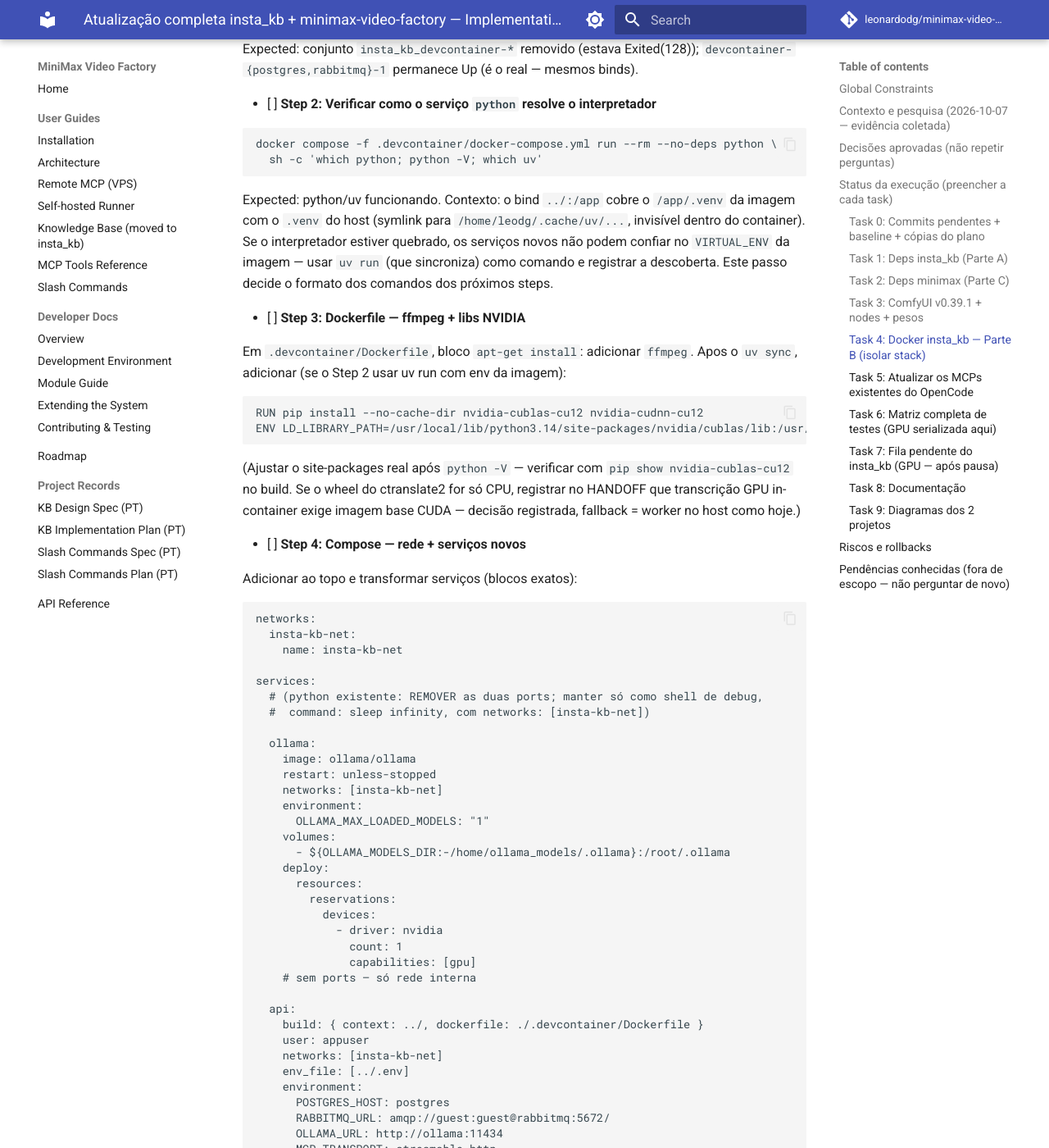
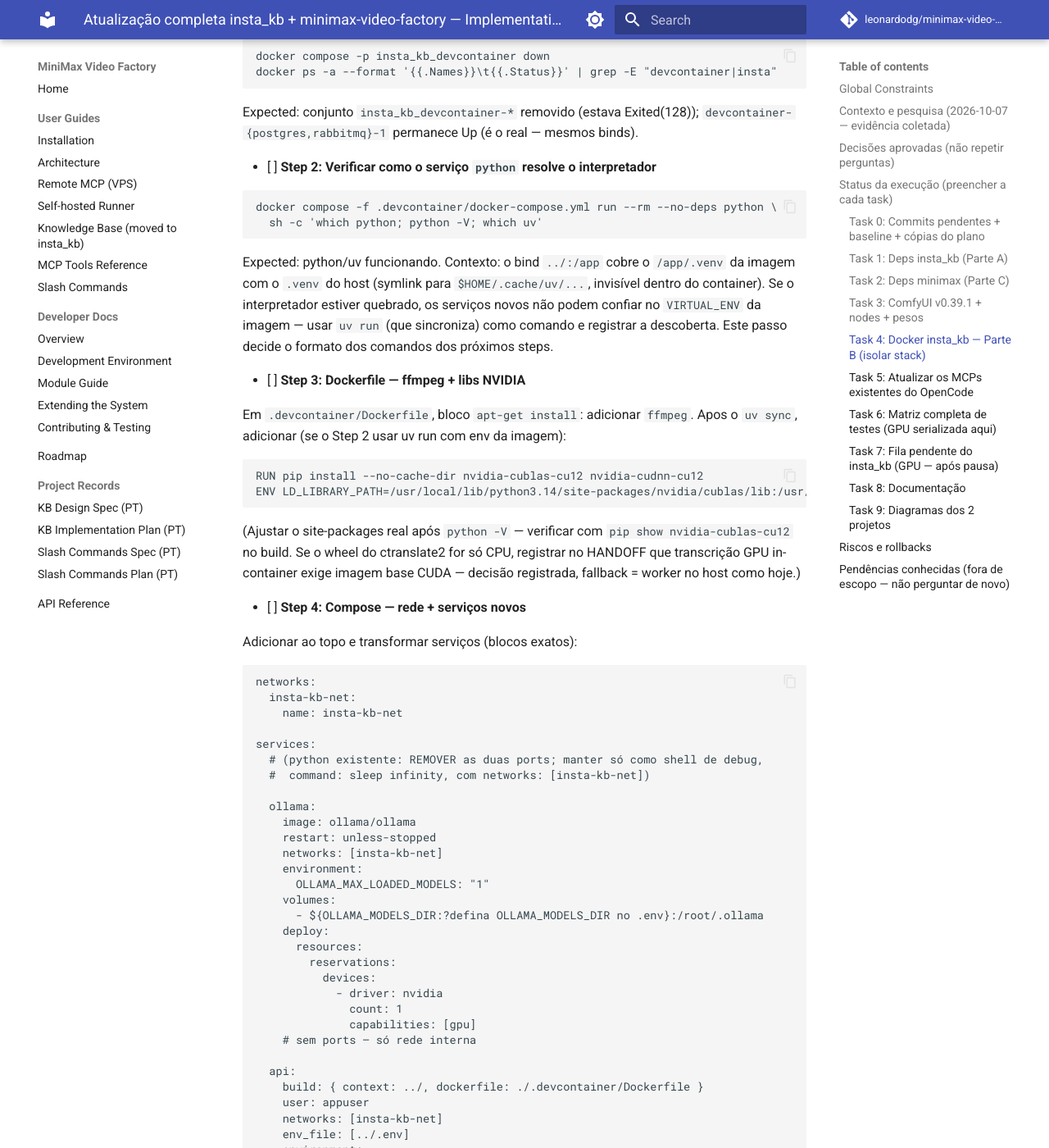
Before and after one commit to leonardodg/minimax-video-factory, an MkDocs documentation site: the page built from docs/PLANO_ATUALIZACAO.md, in a window 1280 px wide and 1400 px high, scrolled down 11864 px. Shown: the whole window at 82% size. Built offline with MkDocs 1.6.1 and Material for MkDocs 9.7.7, drawn with Linux system fonts in a browser that asks for light colours; comment, search, counter and statistics services are not loaded; some of the changed text lies outside the part shown.

Commit message:
docs: plano — remove home paths (privacy test) e aplica review da Task 2
- /home/leodg/ -> $HOME/ em todo o plano (repo publico, tests/unit_privacy.py)
- heredoc python: expanduser no checkpoint de pesos ($HOME nao expande em aspas)
- compose ollama: ${OLLAMA_MODELS_DIR:?...} em vez de default inventado
- Task 3: caveat — docker/Dockerfile nao copia uv.lock (re-resolve dos ranges)
- 3 copias (mestre/insta_kb/minimax) md5-identicas

````diff
--- a/docs/PLANO_ATUALIZACAO.md
+++ b/docs/PLANO_ATUALIZACAO.md
@@ -154,10 +154,10 @@
 - [ ] **Step 1: Mostrar diffs e obter aprovação**
 
 ```bash
-git -C /home/leodg/localhost/insta_kb diff --stat
-git -C /home/leodg/localhost/insta_kb diff
-git -C /home/leodg/tools-local/minimax-video-factory diff --stat
-git -C /home/leodg/tools-local/minimax-video-factory diff
+git -C $HOME/localhost/insta_kb diff --stat
+git -C $HOME/localhost/insta_kb diff
+git -C $HOME/tools-local/minimax-video-factory diff --stat
+git -C $HOME/tools-local/minimax-video-factory diff
 ```
 Expected: 2 arquivos no insta_kb (fail-soft + resolved path + 48 linhas de
 teste) e 5 no minimax; usuário confirma a divisão dos commits.
@@ -165,8 +165,8 @@
 - [ ] **Step 2: Baseline verde nos dois repos**
 
 ```bash
-cd /home/leodg/localhost/insta_kb && uv run pytest -q
-cd /home/leodg/tools-local/minimax-video-factory && uv run pytest -q
+cd $HOME/localhost/insta_kb && uv run pytest -q
+cd $HOME/tools-local/minimax-video-factory && uv run pytest -q
 ```
 Expected: insta_kb `168 passed` (ou mais); minimax todos os `unit_*` PASS.
 Registrar contagens exatas — é o baseline de regressão das próximas tasks.
@@ -177,7 +177,7 @@
 intercalam no mesmo arquivo (`knowledge.py`); commit único coerente.
 
 ```bash
-cd /home/leodg/localhost/insta_kb
+cd $HOME/localhost/insta_kb
 git add src/core/knowledge/knowledge.py tests/test_core_knowledge.py
 git commit -m "fix(knowledge): fail-soft nos tools MCP e export usa resolved path (+testes)"
 ```
@@ -187,7 +187,7 @@
 - [ ] **Step 4: Commits do minimax (2)**
 
 ```bash
-cd /home/leodg/tools-local/minimax-video-factory
+cd $HOME/tools-local/minimax-video-factory
 git add .env.example docker/docker-compose.yml scripts/config.sh
 git commit -m "build: default INT8 ConvRot + nvfp4 AWQ (compose, .env.example, config.sh)"
 git add docs/MCP_TOOLS.md scripts/generate_mcp_docs.py
@@ -198,12 +198,12 @@
 - [ ] **Step 5: Versionar as cópias do plano**
 
 ```bash
-cp ~/.claude/plans/vamos-atualizar-a-lista-groovy-sun.md /home/leodg/localhost/insta_kb/docs/PLANO_ATUALIZACAO.md
-cp ~/.claude/plans/vamos-atualizar-a-lista-groovy-sun.md /home/leodg/tools-local/minimax-video-factory/docs/PLANO_ATUALIZACAO.md
-git -C /home/leodg/localhost/insta_kb add docs/PLANO_ATUALIZACAO.md
-git -C /home/leodg/localhost/insta_kb commit -m "docs: plano de atualização 2026-10-07"
-git -C /home/leodg/tools-local/minimax-video-factory add docs/PLANO_ATUALIZACAO.md
-git -C /home/leodg/tools-local/minimax-video-factory commit -m "docs: plano de atualização 2026-10-07"
+cp ~/.claude/plans/vamos-atualizar-a-lista-groovy-sun.md $HOME/localhost/insta_kb/docs/PLANO_ATUALIZACAO.md
+cp ~/.claude/plans/vamos-atualizar-a-lista-groovy-sun.md $HOME/tools-local/minimax-video-factory/docs/PLANO_ATUALIZACAO.md
+git -C $HOME/localhost/insta_kb add docs/PLANO_ATUALIZACAO.md
+git -C $HOME/localhost/insta_kb commit -m "docs: plano de atualização 2026-10-07"
+git -C $HOME/tools-local/minimax-video-factory add docs/PLANO_ATUALIZACAO.md
+git -C $HOME/tools-local/minimax-video-factory commit -m "docs: plano de atualização 2026-10-07"
 ```
 Expected: `database.db*` continua untracked e fora dos commits.
 
@@ -256,7 +256,7 @@
 - [ ] **Step 3: Re-resolver o lock**
 
 ```bash
-cd /home/leodg/localhost/insta_kb && uv lock --upgrade
+cd $HOME/localhost/insta_kb && uv lock --upgrade
 grep -A1 '^name = "av"$' uv.lock | head -3
 grep -A1 '^name = "fastapi"$' uv.lock | head -2
 grep -A1 '^name = "uvicorn"$' uv.lock | head -2
@@ -281,7 +281,7 @@
 - [ ] **Step 5: Smoke de transcrição com av 18.1.0 (TDD do ambiente)**
 
 ```bash
-cd /home/leodg/localhost/insta_kb && uv run python - <<'EOF'
+cd $HOME/localhost/insta_kb && uv run python - <<'EOF'
 import wave, struct, math, av
 from faster_whisper.audio import decode_audio
 p = "/tmp/av18_smoke.wav"
@@ -347,7 +347,7 @@
 - [ ] **Step 3: Re-resolver + conferir versões**
 
 ```bash
-cd /home/leodg/tools-local/minimax-video-factory && uv lock --upgrade
+cd $HOME/tools-local/minimax-video-factory && uv lock --upgrade
 grep -A1 '^name = "fastmcp"$' uv.lock | head -2   # 4.0.11
 grep -A1 '^name = "av"$' uv.lock | head -4        # 18.1.0 (não 19.x)
 grep -A1 '^name = "yt-dlp"$' uv.lock | head -2    # 2026.8.19+
@@ -377,7 +377,7 @@
 - [ ] **Step 6: Smoke do MCP via stdio host**
 
 ```bash
-cd /home/leodg/tools-local/minimax-video-factory
+cd $HOME/tools-local/minimax-video-factory
 timeout 15 uv run python -c "
 import os; os.environ['MCP_TRANSPORT']='stdio'
 from minimax_mcp.server import mcp
@@ -446,7 +446,7 @@
 - [ ] **Step 4: Rebuild**
 
 ```bash
-cd /home/leodg/tools-local/minimax-video-factory
+cd $HOME/tools-local/minimax-video-factory
 docker compose -f docker/docker-compose.yml build comfyui 2>&1 | tail -30
 ```
 Expected: build OK; log mostra checkout de `v0.39.1` (o passo
@@ -462,16 +462,21 @@
 Expected: `fastmcp 4.0.11 | av 18.1.0`. Se não bater: o Dockerfile instala
 deps do projeto no build (`UV_PROJECT_ENVIRONMENT=/opt/mcp-venv`) — conferir
 se ele faz `uv sync` do lock atualizado e rebuildar com `--no-cache`.
+ATENÇÃO (review Task 2): `docker/Dockerfile` só copia `pyproject.toml`
+(não `uv.lock`) e o `uv sync` não usa `--frozen` — a imagem re-resolve dos
+ranges (`av==18.1.0` protege, `fastmcp>=4.0.11` flutua). Decidir aqui:
+`COPY uv.lock` + `uv sync --frozen` (reprodutível) ou registrar float
+intencional no HANDOFF.
 
 - [ ] **Step 6: Checkpoint de pesos (pedir OK — sem download antes)**
 
 ```bash
-cd /home/leodg/tools-local/minimax-video-factory && uv run python - <<'EOF'
+cd $HOME/tools-local/minimax-video-factory && uv run python - <<'EOF'
 import json, urllib.request, hashlib, os
 repo = "Comfy-Org/MiniMax-H3"
 api = json.load(urllib.request.urlopen(f"https://huggingface.co/api/models/{repo}"))
 files = {s["rfilename"]: s for s in api["siblings"]}
-roots = {"/comfy/ComfyUI/models": "/home/leodg/minimax/models"}
+roots = {"/comfy/ComfyUI/models": os.path.expanduser("~/minimax/models")}
 for path, localroot in roots.items():
     for name, meta in sorted(files.items()):
         local = os.path.join(localroot, name)
@@ -489,13 +494,13 @@
 ```bash
 # exemplo para arquivo aprovado:
 huggingface-cli download Comfy-Org/MiniMax-H3 <arquivo> \
-  --local-dir /home/leodg/minimax/models
+  --local-dir $HOME/minimax/models
 ```
 
 - [ ] **Step 7: Subir stack + health check**
 
 ```bash
-cd /home/leodg/tools-local/minimax-video-factory
+cd $HOME/tools-local/minimax-video-factory
 docker compose -f docker/docker-compose.yml up -d comfyui
 sleep 20 && curl -s http://127.0.0.1:8188/system_stats | head -c 400
 ```
@@ -561,7 +566,7 @@
 ```
 Expected: python/uv funcionando. Contexto: o bind `../:/app` cobre o
 `/app/.venv` da imagem com o `.venv` do host (symlink para
-`/home/leodg/.cache/uv/...`, invisível dentro do container). Se o
+`$HOME/.cache/uv/...`, invisível dentro do container). Se o
 interpretador estiver quebrado, os serviços novos não podem confiar no
 `VIRTUAL_ENV` da imagem — usar `uv run` (que sincroniza) como comando e
 registrar a descoberta. Este passo decide o formato dos comandos dos
@@ -601,7 +606,7 @@
     environment:
       OLLAMA_MAX_LOADED_MODELS: "1"
     volumes:
-      - ${OLLAMA_MODELS_DIR:-/home/ollama_models/.ollama}:/root/.ollama
+      - ${OLLAMA_MODELS_DIR:?defina OLLAMA_MODELS_DIR no .env}:/root/.ollama
     deploy:
       resources:
         reservations:
@@ -664,8 +669,8 @@
 ```
 
 postgres/rabbitmq: adicionar `networks: [insta-kb-net]` aos dois. Conferir
-`OLLAMA_MODELS_DIR` real no host (`ls /home/ollama_models/.ollama` existe?
-se o path for outro, ajustar). Confirmar porta interna do MCP: server usa
+Valor real de `OLLAMA_MODELS_DIR` (definido no `.env` do host; `ls` do path
++ `/.ollama` deve existir — ajustar se for outro). Confirmar porta interna: server usa
 `settings.MCP_PORT` (8849) — mapear 8849→8849 (corrigir do 8000 antigo).
 
 - [ ] **Step 5: Build + subir infra**
@@ -741,8 +746,8 @@
 
 ```bash
 grep -o '"minimax[^"]*"\|"insta-kb"' ~/.config/opencode/opencode.json \
-  /home/leodg/localhost/insta_kb/.mcp.json \
-  /home/leodg/tools-local/minimax-video-factory/.mcp.json | sort -u
+  $HOME/localhost/insta_kb/.mcp.json \
+  $HOME/tools-local/minimax-video-factory/.mcp.json | sort -u
 ```
 Expected: tabela (nome, tipo, comando/url). Confirmar quais estão `enabled`
 e mapear: 4 minimax (global) + insta-kb (HTTP novo) + 2 do minimax/.mcp.json.
@@ -751,7 +756,7 @@
 
 ```bash
 # host (uv usa o lock novo automaticamente no próximo start):
-cd /home/leodg/tools-local/minimax-video-factory && uv run python -c "import fastmcp; print(fastmcp.__version__)"   # 4.0.11
+cd $HOME/tools-local/minimax-video-factory && uv run python -c "import fastmcp; print(fastmcp.__version__)"   # 4.0.11
 # container (Task 3 Step 5 já validou — repetir como confirmação):
 docker exec minimax-comfyui /opt/mcp-venv/bin/python -c "import fastmcp; print(fastmcp.__version__)"               # 4.0.11
 ```
@@ -793,8 +798,8 @@
 - [ ] **Step 1: Unit + TDD check**
 
 ```bash
-cd /home/leodg/localhost/insta_kb && uv run pytest -q
-cd /home/leodg/tools-local/minimax-video-factory && uv run pytest -q
+cd $HOME/localhost/insta_kb && uv run pytest -q
+cd $HOME/tools-local/minimax-video-factory && uv run pytest -q
 uv run ruff check . && uv run pyright   # insta_kb
 ```
 Expected: mesmo baseline Task 0 (168+/verde).
@@ -876,7 +881,7 @@
 - [ ] **Step 2: Subir o worker**
 
 ```bash
-cd /home/leodg/localhost/insta_kb
+cd $HOME/localhost/insta_kb
 docker compose -f .devcontainer/docker-compose.yml up -d worker
 docker compose -f .devcontainer/docker-compose.yml logs -f worker | head -40
 ```
@@ -927,7 +932,7 @@
 - [ ] **Step 1: Regenerar MCP_TOOLS.md**
 
 ```bash
-cd /home/leodg/tools-local/minimax-video-factory
+cd $HOME/tools-local/minimax-video-factory
 uv run python scripts/generate_mcp_docs.py   # (--help se pedir args)
 git diff --stat docs/MCP_TOOLS.md
 ```
@@ -943,7 +948,7 @@
 - [ ] **Step 3: Validar builds de docs e CI**
 
 ```bash
-cd /home/leodg/tools-local/minimax-video-factory && uv run mkdocs build --strict
+cd $HOME/tools-local/minimax-video-factory && uv run mkdocs build --strict
 ```
 (insta_kb não tem mkdocs — validar só ruff/pyright/pytest, que já rodam no
 CI). Expected: build sem warnings; commit + push (pedir OK antes do push)
````
